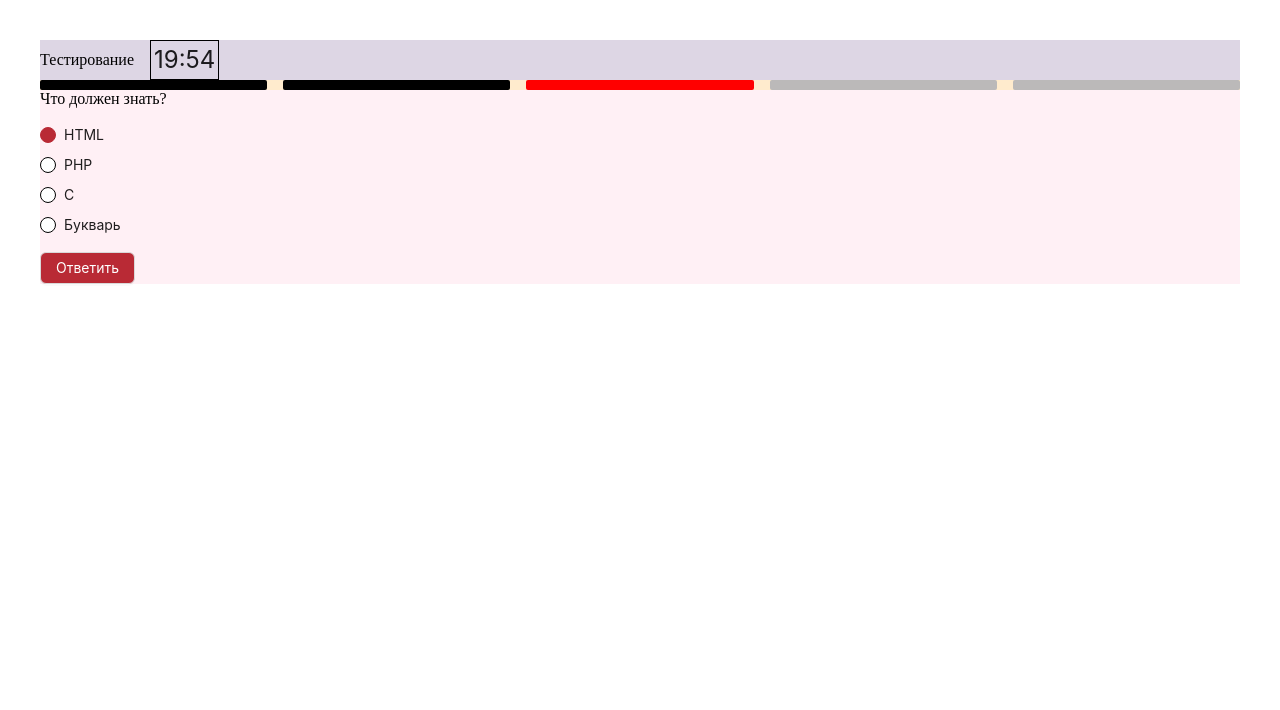
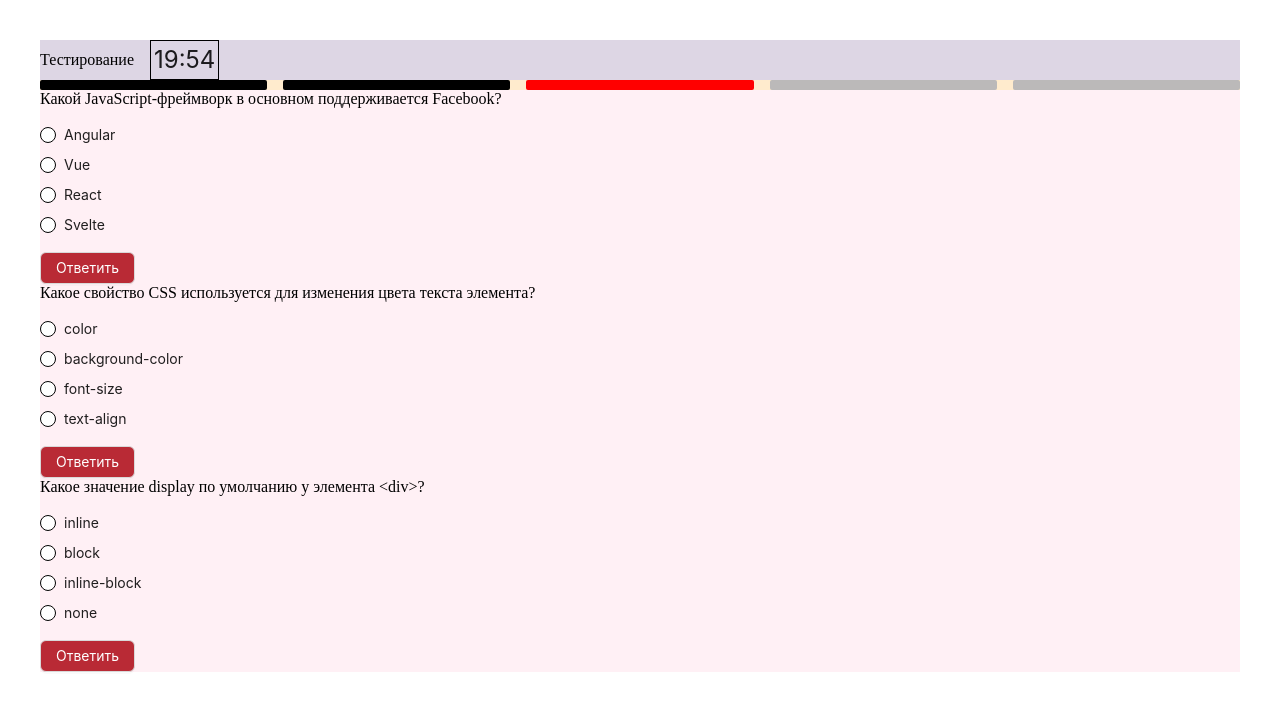
Before and after one commit to gordienkodev/mad-soft-task, a React (Vite) app: page / in a window 1280 px wide. Shown: the top 710 px of the page. Built offline with nearby package versions, Linux system fonts and the light colour scheme.

Commit message:
feat: add data

```diff
--- /dev/null
+++ b/public/data.json
@@ -0,0 +1,28 @@
+{
+    "id": "frontend-test",
+    "title": "Тест на фронтенд-разработчика",
+    "timeLimit": 30,
+    "questions": [
+      {
+        "id": "q1",
+        "type": "single-choice",
+        "question": "Какой JavaScript-фреймворк в основном поддерживается Facebook?",
+        "options": ["Angular", "Vue", "React", "Svelte"],
+        "correctAnswer": "React"
+      },
+      {
+        "id": "q2",
+        "type": "single-choice",
+        "question": "Какое свойство CSS используется для изменения цвета текста элемента?",
+        "options": ["color", "background-color", "font-size", "text-align"],
+        "correctAnswer": "color"
+      },
+      {
+        "id": "q3",
+        "type": "single-choice",
+        "question": "Какое значение display по умолчанию у элемента <div>?",
+        "options": ["inline", "block", "inline-block", "none"],
+        "correctAnswer": "block"
+      }
+    ]
+  }
--- a/src/components/TestComponent.tsx
+++ b/src/components/TestComponent.tsx
@@ -1,12 +1,35 @@
 import { Button, ConfigProvider, Flex, Radio, Space, Statistic } from 'antd';
 import './TestComponent.css';
 import type { CountdownProps, RadioChangeEvent } from 'antd';
-import { useState } from 'react';
+import { useEffect, useState } from 'react';
 
 const { Countdown } = Statistic;
 const deadline = Date.now() + 1000 * 60 * 20;
 
+type QuestionType = 'single-choice';
+
+interface BaseQuestion {
+  id: string;
+  type: QuestionType;
+  question: string;
+  options: string[];
+  correctAnswer: string;
+}
+
+interface Test {
+  id: string;
+  title: string;
+  timeLimit: number;
+  questions: BaseQuestion[];
+}
+
 export const TestComponent = () => {
+  const [data, setData] = useState<Test | null>(null);
+
+  useEffect(() => {
+    fetchData();
+  }, []);
+
   const onFinish: CountdownProps['onFinish'] = () => {
     console.log('finished!');
   };
@@ -19,6 +42,21 @@ export const TestComponent = () => {
     console.log('radio checked', e.target.value);
     setValue(e.target.value);
   };
+
+  const fetchData = async () => {
+    try {
+      const response = await fetch('./data.json');
+      const data = await response.json();
+      setData(data);
+      console.log(data);
+    } catch (error) {
+      console.error('Ошибка при загрузке данных теста:', error);
+    }
+  };
+
+  if (!data) {
+    return <div>Загрузка теста...</div>;
+  }
 
   return (
     <>
@@ -80,8 +118,16 @@ export const TestComponent = () => {
         ></div>
       </Flex>
 
-      <Flex className="qa-row" gap="middle" align="start" justify="start" vertical>
-        <div>Что должен знать?</div>
+      {data.questions.map((question) => (
+        <Flex
+          className="qa-row"
+          gap="middle"
+          align="start"
+          justify="start"
+          vertical
+          key={question.id}
+        >
+          <div>{question.question}</div>
           <ConfigProvider
             theme={{
               components: {
@@ -94,12 +140,13 @@ export const TestComponent = () => {
               },
             }}
           >
-          <Radio.Group onChange={onChange} value={value}>
+            <Radio.Group>
               <Space direction="vertical">
-              <Radio value={1}>HTML</Radio>
-              <Radio value={2}>PHP</Radio>
-              <Radio value={3}>C</Radio>
-              <Radio value={4}>Букварь</Radio>
+                {question.options.map((option, index) => (
+                  <Radio key={index} value={option}>
+                    {option}
+                  </Radio>
+                ))}
               </Space>
             </Radio.Group>
           </ConfigProvider>
@@ -120,6 +167,7 @@ export const TestComponent = () => {
             <Button variant="solid">Ответить</Button>
           </ConfigProvider>
         </Flex>
+      ))}
     </>
   );
 };
```
Lines whose indentation alone changed are shown as unchanged.
